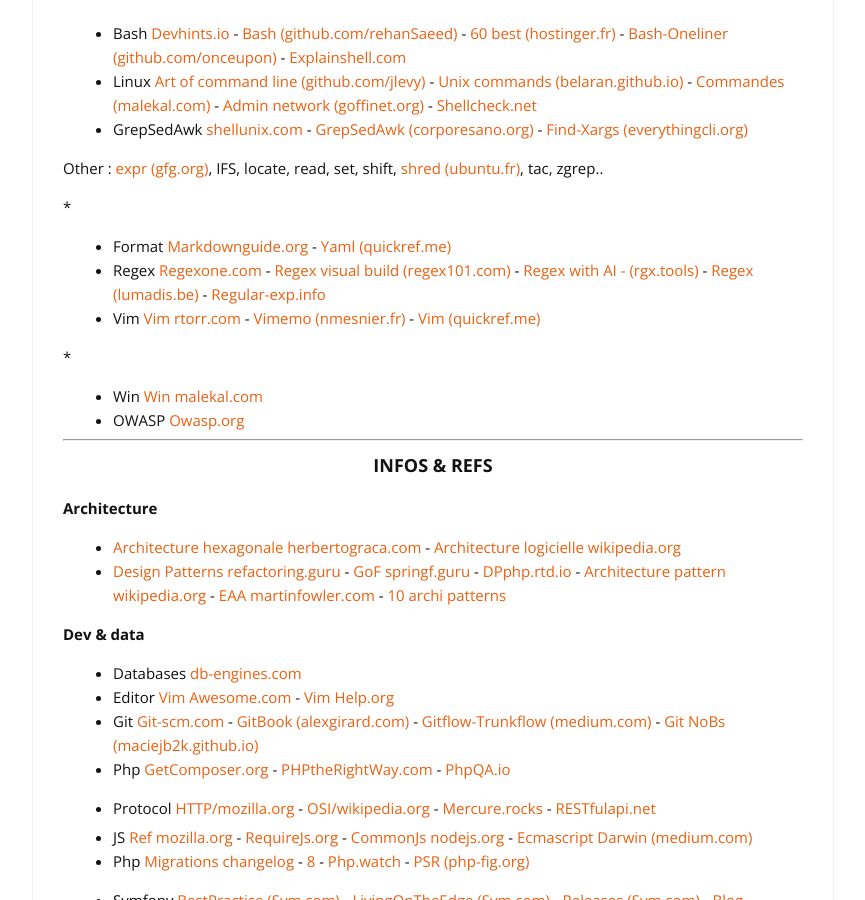
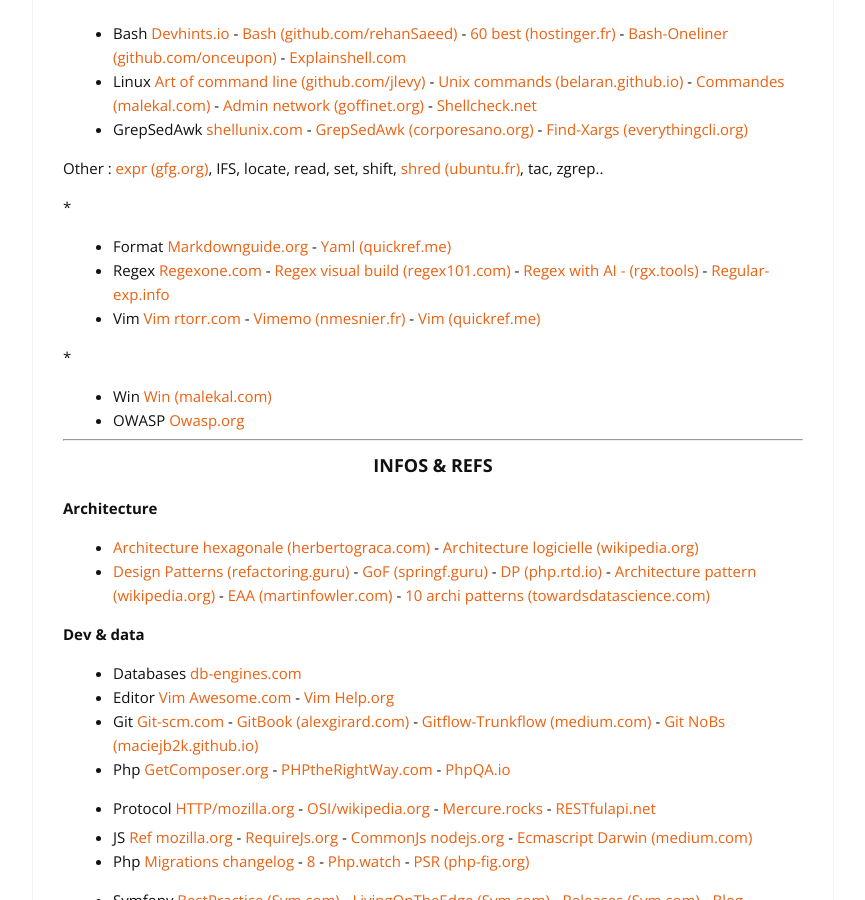
Before and after one commit to cylmat/cylmat.github.io, a Jekyll site: the page built from _pages/USEFUL.md, in a window 1280 px wide and 900 px high, scrolled down 660 px. Shown: the whole window, without its empty margins (207-1072 px from the left). Built offline with Jekyll 4.4.1, drawn with Linux system fonts in a browser that asks for light colours; nearby versions of some CDN libraries.

Commit message:
Update USEFUL.md

```diff
--- a/_pages/USEFUL.md
+++ b/_pages/USEFUL.md
@@ -36,12 +36,12 @@
 *
 
 - Format [Markdownguide.org](https://www.markdownguide.org/cheat-sheet) - [Yaml (quickref.me)](https://quickref.me/yaml.html)
-- Regex [Regexone.com](https://regexone.com) - [Regex visual build (regex101.com)](https://regex101.com) - [Regex with AI - (rgx.tools)](https://rgx.tools) - [Regex (lumadis.be)](https://lumadis.be/regex) - [Regular-exp.info](https://www.regular-expressions.info)
+- Regex [Regexone.com](https://regexone.com) - [Regex visual build (regex101.com)](https://regex101.com) - [Regex with AI - (rgx.tools)](https://rgx.tools) - [Regular-exp.info](https://www.regular-expressions.info)
 - Vim [Vim rtorr.com](https://vim.rtorr.com) - [Vimemo (nmesnier.fr)](http://nmesnier.free.fr/vim.html) - [Vim (quickref.me)](https://quickref.me/vim)
 
 *
 
-- Win [Win malekal.com](https://www.malekal.com/liste-commandes-invite-de-commandes-windows)
+- Win [Win (malekal.com)](https://www.malekal.com/liste-commandes-invite-de-commandes-windows)
 - OWASP [Owasp.org](https://cheatsheetseries.owasp.org/Glossary.html)
 
 
@@ -50,8 +50,8 @@
 ### <center>INFOS & REFS</center>
 
 **Architecture**
-* [Architecture hexagonale herbertograca.com](https://herbertograca.com/2017/11/16/explicit-architecture-01-ddd-hexagonal-onion-clean-cqrs-how-i-put-it-all-together) - [Architecture logicielle wikipedia.org](https://en.wikipedia.org/wiki/List_of_software_architecture_styles_and_patterns)
-* [Design Patterns refactoring.guru](https://refactoring.guru/fr/design-patterns) - [GoF springf.guru](https://springframework.guru/gang-of-four-design-patterns) - [DPphp.rtd.io](https://designpatternsphp.readthedocs.io) - [Architecture pattern wikipedia.org](https://en.wikipedia.org/wiki/Architectural_pattern) - [EAA martinfowler.com](https://martinfowler.com/eaaCatalog) - [10 archi patterns](https://towardsdatascience.com/10-common-software-architectural-patterns-in-a-nutshell-a0b47a1e9013)
+* [Architecture hexagonale (herbertograca.com)](https://herbertograca.com/2017/11/16/explicit-architecture-01-ddd-hexagonal-onion-clean-cqrs-how-i-put-it-all-together) - [Architecture logicielle (wikipedia.org)](https://en.wikipedia.org/wiki/List_of_software_architecture_styles_and_patterns)
+* [Design Patterns (refactoring.guru)](https://refactoring.guru/fr/design-patterns) - [GoF (springf.guru)](https://springframework.guru/gang-of-four-design-patterns) - [DP (php.rtd.io)](https://designpatternsphp.readthedocs.io) - [Architecture pattern (wikipedia.org)](https://en.wikipedia.org/wiki/Architectural_pattern) - [EAA (martinfowler.com)](https://martinfowler.com/eaaCatalog) - [10 archi patterns (towardsdatascience.com)](https://towardsdatascience.com/10-common-software-architectural-patterns-in-a-nutshell-a0b47a1e9013)
 
 **Dev & data**
 * Databases [db-engines.com](https://db-engines.com/en/articles)
```
